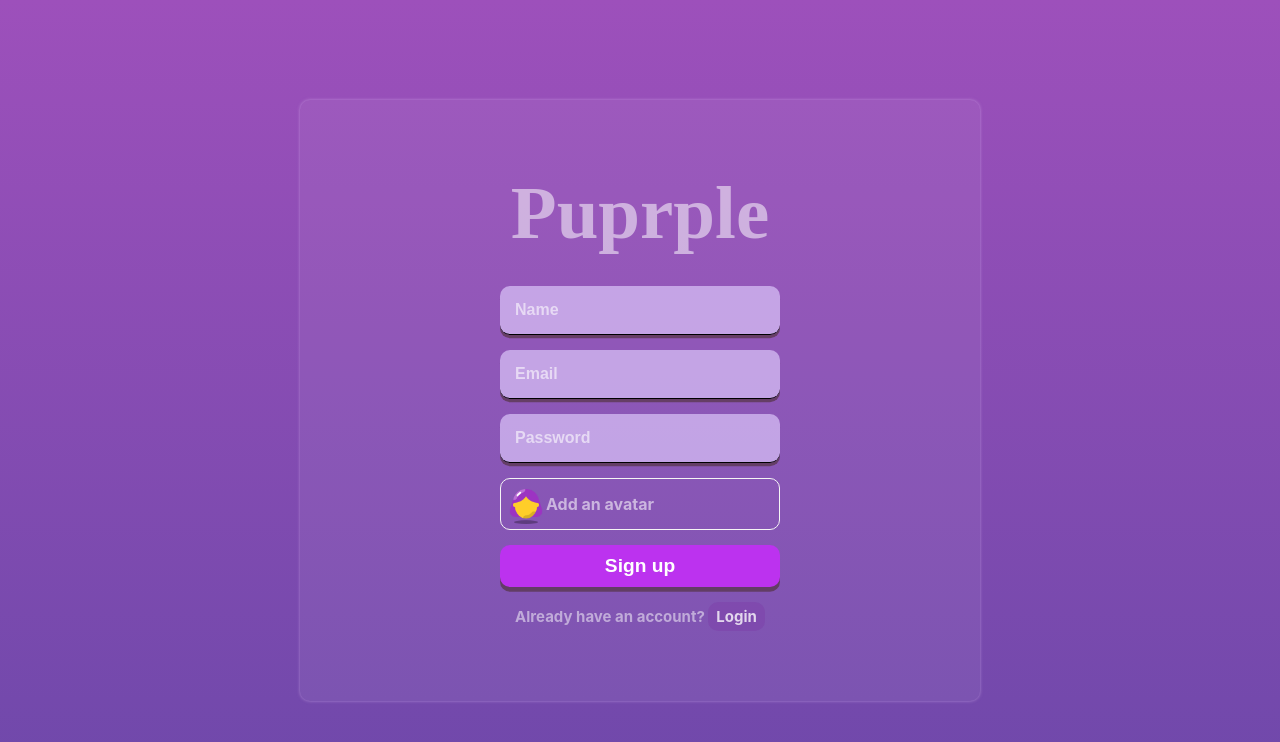
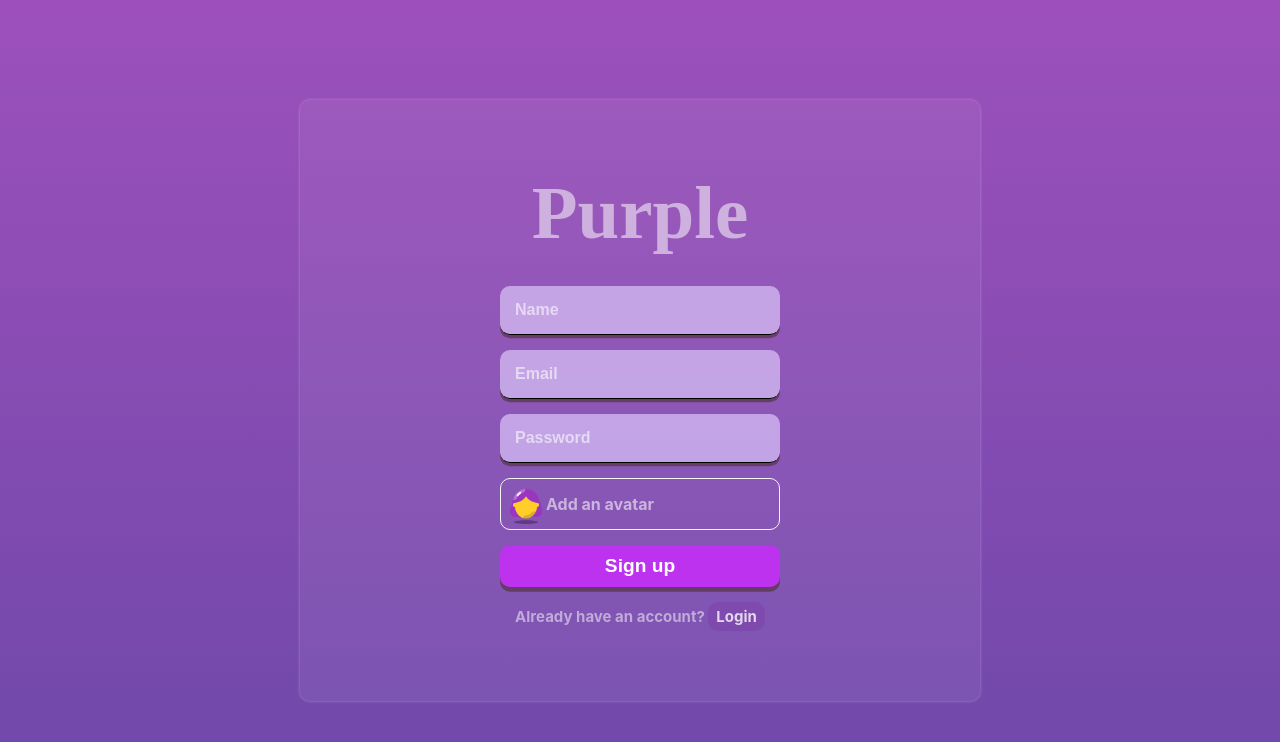
Before and after one commit to asadtariq-dev/messenger, a React (Create React App) app: page /register in a window 1280 px wide. Shown: the top 742 px of the page. Built offline with nearby package versions, Linux system fonts and the light colour scheme; the HTML template or start-up script is replaced by a standard one; a web font is replaced by a local one.

Commit message:
fixed spell mistake in logo text

```diff
--- a/src/pages/Register.jsx
+++ b/src/pages/Register.jsx
@@ -6,7 +6,7 @@ const Register = () => {
   return (
     <div className="formContainer">
       <div className="formWrapper">
-        <p className="logo">Puprple</p>
+        <p className="logo">Purple</p>
         <form>
           <input type="text" placeholder="Name" />
           <input type="email" placeholder="Email" />
```
